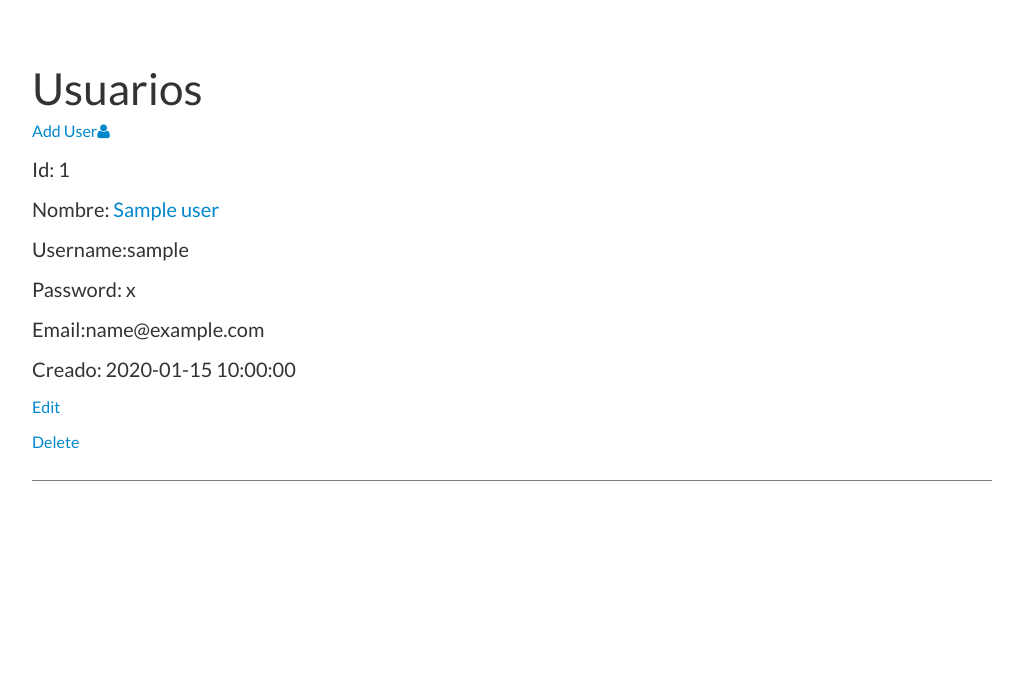
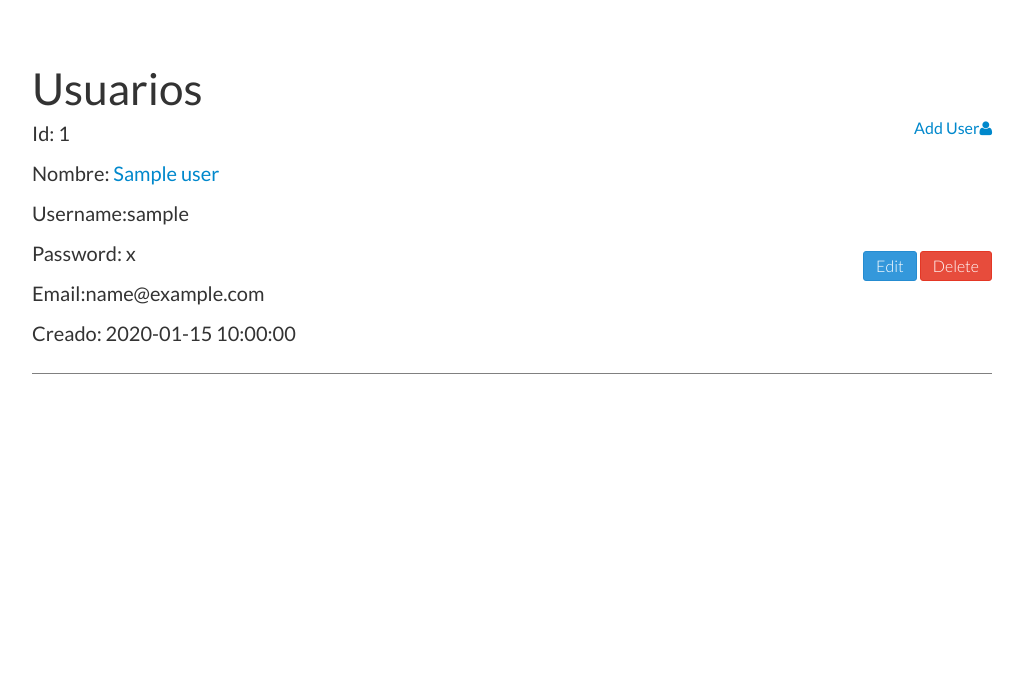
Before and after one commit to aliciacatalina/multiproveedores, a CakePHP app: the page made by app/View/Users/index.ctp in a window 1280 px wide. Shown: the top 695 px of the page, without its empty margins (128-1152 px from the left). Run offline with PHP 8.4 and a stand-in for CakePHP, Linux system fonts and the light colour scheme; the template is opened without the code that fills it: most values are stand-ins (such as "Sample title", 1, 10 or a date in 2020); some libraries are stand-ins or nearby versions.

Commit message:
some styles on users view

```diff
--- a/app/View/Users/index.ctp
+++ b/app/View/Users/index.ctp
@@ -1,5 +1,5 @@
 <h1>Usuarios</h1>
-<p><?php echo $this->Html->link("Add User", array('action' => 'add')); ?><a><i class="icon-user"></i></a></p>
+<div class="add-user"><?php echo $this->Html->link("Add User", array('action' => 'add')); ?><a><i class="icon-user"></i></a></div>
 
 <!-- Here's where we loop through our $usuarios array, printing out usuario info -->
 
@@ -11,11 +11,11 @@
         <h4>Password: <?php echo $user['User']['password']; ?></h4>
         <h4>Email:<?php echo $user['User']['email']; ?></h4>
         <h4>Creado: <?php echo $user['User']['created']; ?></h4>
-        <p>
-            <?php echo $this->Html->link('Edit', array('action' => 'edit', $user['User']['id'])); ?>
-        </p>
-        <p>
-            <?php echo $this->Html->link('Delete', array('action' => 'delete', $user['User']['id'])); ?>
-        </p>
+        <div class="inner-actions">
+            <?php echo $this->Html->link('Edit', array('action' => 'edit', $user['User']['id']), array('class'=>'btn btn-info')); ?>
+
+            <?php echo $this->Html->link('Delete', array('action' => 'delete', $user['User']['id']), array('class'=>'btn btn-danger')); ?>
+
+        </div>
     </div>
 <?php endforeach; ?>
--- a/app/webroot/css/custom.css
+++ b/app/webroot/css/custom.css
@@ -23,6 +23,10 @@
 }
 h4 {
 	font-size: 16px;
+}
+/** Users styles **/
+.add-user {
+  float: right;
 }
 /*******************************/
 /*       LOGIN                 */
```
